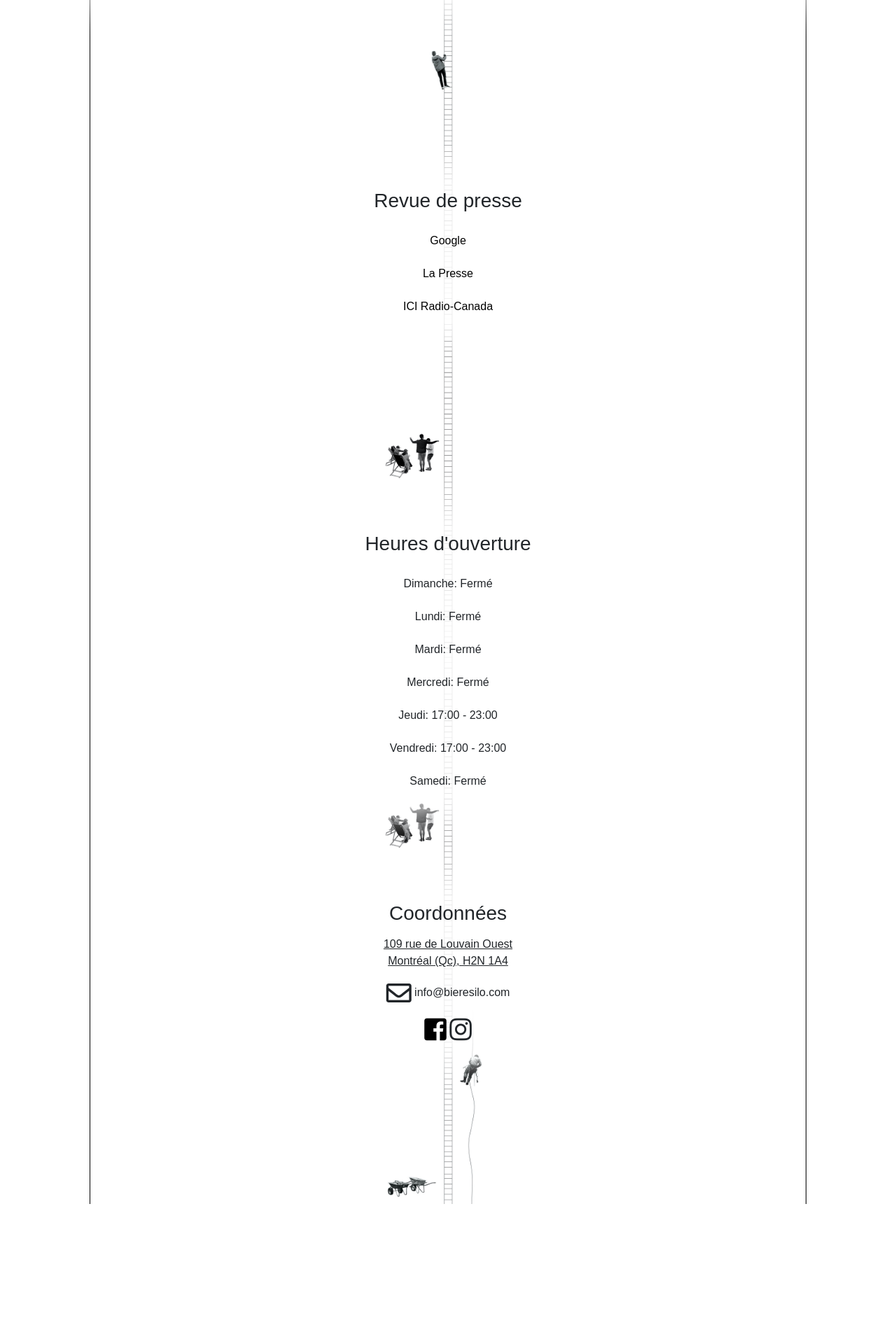
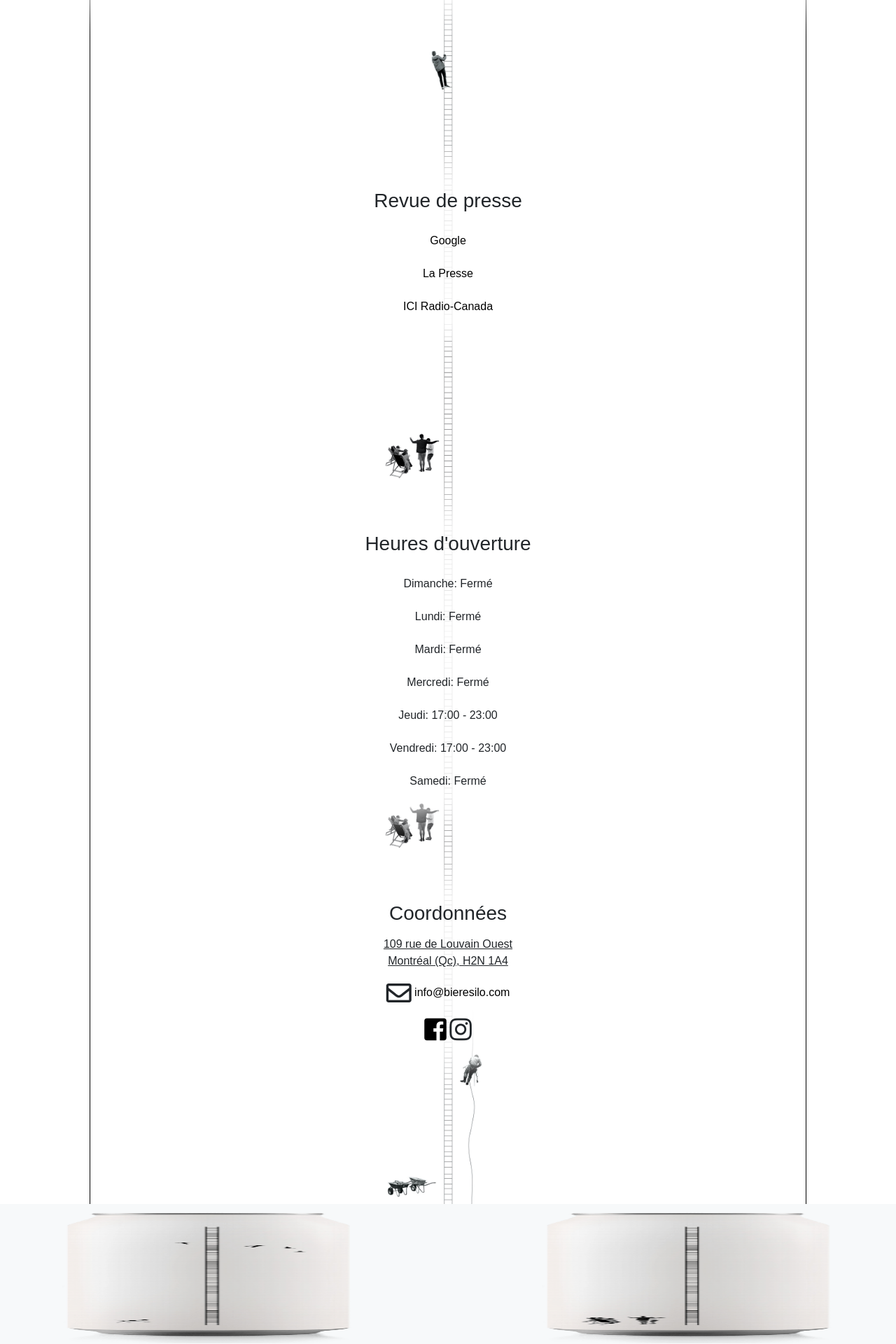
Before and after one commit to bieresilo/silo, a Jekyll site: the page built from index.html, in a window 1280 px wide. Shown: the part 2685-4605 px from the top of the page at 70% size. Built offline with Jekyll 4.4.1, drawn with Linux system fonts in a browser that asks for light colours; nearby versions of some CDN libraries; some web fonts are replaced; before the commit the page ends 4405 px from its top, so only the background shows below that.

Commit message:
Add footer caroussel

```diff
--- /dev/null
+++ b/_includes/footer_photos.html
@@ -0,0 +1,8 @@
+<div style="clear: both;"></div>
+<div id="footer_photos">
+  <div class="photos">
+    {% for image in site.data.footer_photos %}
+        <img src="{{ image }}" />
+    {% endfor %}
+  </div>
+</div>
--- a/_includes/location.html
+++ b/_includes/location.html
@@ -7,7 +7,7 @@
       </p>
 
       <div>
-        <p><i class="far fa-envelope" style="font-size:36px;vertical-align: middle;"></i> <span>info@bieresilo.com</span></p>
+        <p><i class="far fa-envelope" style="font-size:36px;vertical-align: middle;"></i> <span><a href="mailto:info@bieresilo.com">info@bieresilo.com</a></span></p>
       </div>
       <a href="https://www.facebook.com/bieresilo/"><i class="fab fa-facebook-square" style="font-size:36px"></i></a>
       <a href="https://www.instagram.com/brasseriesilo/?hl=fr-ca"></a><i class="fab fa-instagram" style="font-size:36px"></i></a>
--- a/_layouts/default.html
+++ b/_layouts/default.html
@@ -31,5 +31,6 @@
       </div>
     </div>
     {% include footer.html %}
+    {% include footer_photos.html %}
   </body>
 </html>
--- a/css/main.scss
+++ b/css/main.scss
@@ -177,6 +177,26 @@ h3 {
   }
 }
 
+#footer_photos {
+  position: relative;
+
+  .photos {
+    top: 0;
+    right: 0;
+    bottom: 0;
+    left: 0;
+    display: flex;
+    overflow-x: scroll;
+    scroll-behavior: smooth;
+
+    img {
+      position: relative;
+      flex: 0 0 100%;
+      height: 200px;
+    }
+  }
+}
+
 .no-border {
   border: 0;
 }
```
Also changed, not shown: _data/footer_photos.yml (added, +12 -0 lines).
